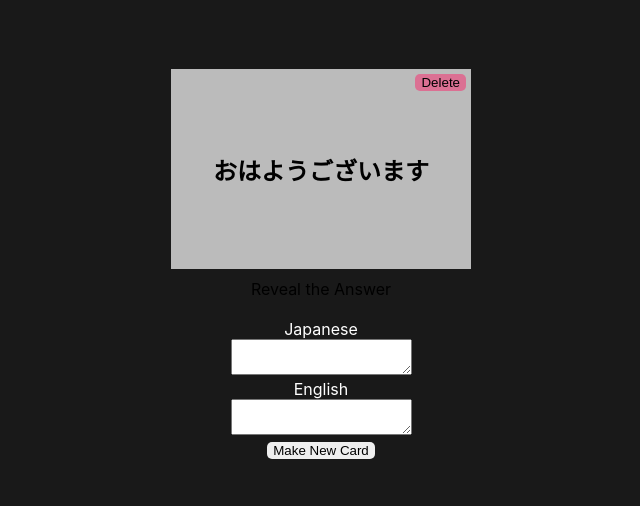
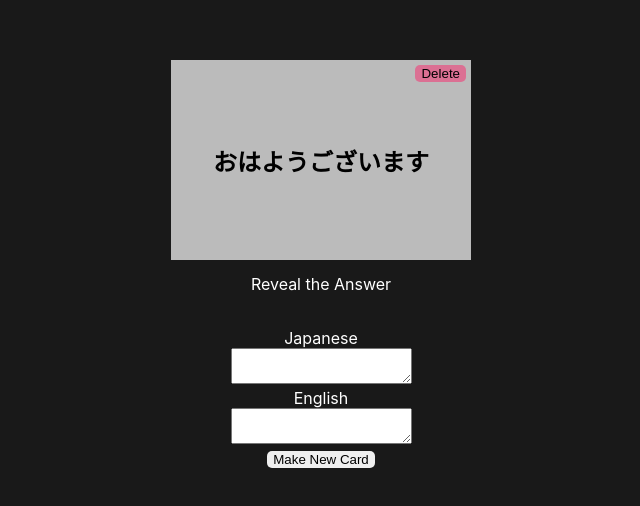
Before and after one commit to DerekPixel/japanese-flashcards, a React (Create React App) app: page / in a window 1280 px wide. Shown: the part 126-632 px from the top of the page, without its empty margins (319-959 px from the left). Built offline with nearby package versions, Linux system fonts and the light colour scheme.

Commit message:
added stuff for new divs

```diff
--- a/src/App.css
+++ b/src/App.css
@@ -1,6 +1,6 @@
 .App {
   background-color: rgb(25, 25, 25);
-
+  color: white;
   height: 100vh;
   display: flex;
   flex-direction: column;
@@ -19,10 +19,19 @@ label {
   color: white;
 }
 
+.right-wrong-btns-and-reveal-answer-text-container {
+  align-items: center;
+  display: flex;
+  height: 3rem;
+  justify-content: center;
+}
+
 .right-wrong-buttons {
   display: flex;
+  height: 2.25rem;
   margin: 10px, 0;
   justify-content: space-evenly;
+  width: 100%;
 }
 
 .correct {
@@ -35,6 +44,10 @@ label {
   padding: 10px;
   background-color: red;
   color: white;
+}
+
+.reveal-the-answer-text {
+  cursor: pointer;
 }
 
 button {
@@ -57,7 +70,7 @@ button:hover {
 
 .card {
   position: relative;
-  margin-bottom: 10px;
+  /* margin-bottom: 10px; */
 }
 
 .card:hover {
```
